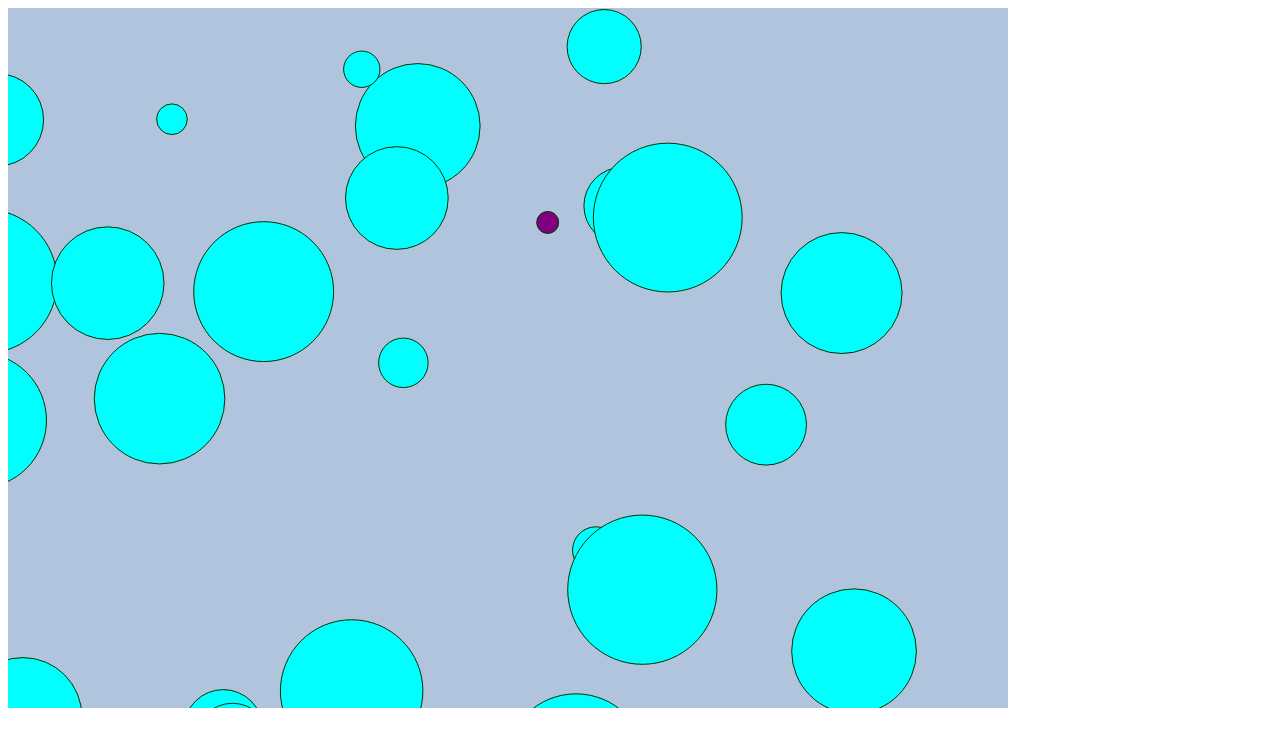
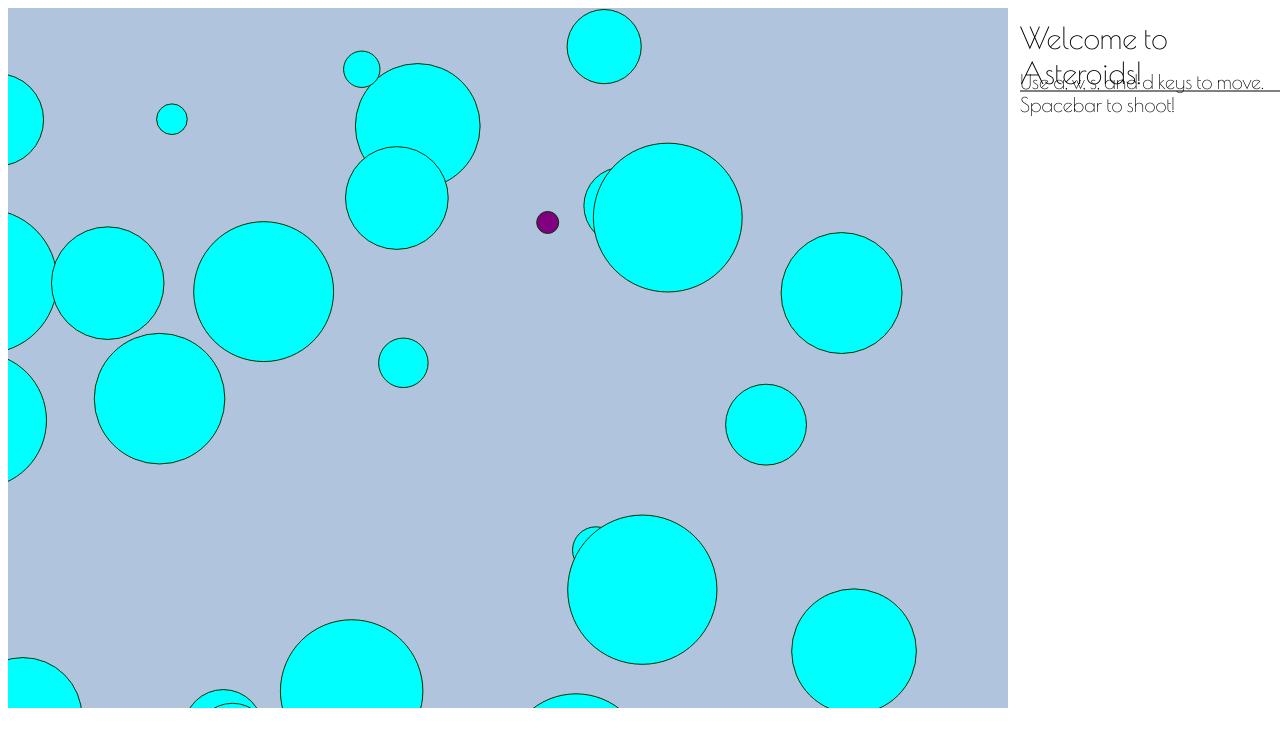
Before and after one commit to Devtron3737/asteroids.js, a plain HTML site: page index.html in a window 1280 px wide. Drawn offline with nearby package versions, Linux system fonts and the light colour scheme.

Commit message:
refactor

```diff
--- /dev/null
+++ b/css/asteroids.css
@@ -0,0 +1,19 @@
+body {
+  font-family: 'Poiret One', cursive;
+}
+
+#welcome {
+  position: absolute;
+  top: 20px;
+  left: 1020px;
+  font-size: 30px;
+  border-bottom: 2px solid grey;
+}
+
+#directions {
+  position: absolute;
+  top: 70px;
+  width: 300px;
+  left: 1020px;
+  font-size: 20px;
+}
--- a/index.html
+++ b/index.html
@@ -1,8 +1,14 @@
 <html>
   <head>
+    <link href='https://fonts.googleapis.com/css?family=Poiret+One' rel='stylesheet' type='text/css'>
+    <link rel="stylesheet" href="./css/asteroids.css" type="text/css">
+  </head>
+
   <body>
     <canvas width="1000" height="700" id="game-canvas"></canvas>
-        <!-- order of scripts matter! script cant rely on script called after it -->
+    <div id='welcome'>Welcome to Asteroids!</div>
+    <div id='directions'>Use a, w, s, and d keys to move. Spacebar to shoot!</div>
+
     <script type="application/javascript" src="lib/util.js"></script>
     <script type="application/javascript" src="lib/movingObject.js"></script>
     <script type="application/javascript" src="lib/keymaster.js"></script>
@@ -20,5 +26,4 @@
       gameView.start()
     </script>
   </body>
-  </head>
 </html>
--- a/lib/asteroid.js
+++ b/lib/asteroid.js
@@ -4,7 +4,6 @@
   }
 
   var Asteroid = Asteroids.Asteroid = function (attributes) {
-      // attributes.game = attributes.game
       attributes.color = Asteroid.COLOR
       attributes.radius = Asteroids.Util.randomRadius()
       attributes.pos = attributes.pos || Asteroids.Util.randomPosition()
@@ -17,7 +16,6 @@
 
   Asteroid.prototype.collideWith = function (otherObject) {
       if (otherObject instanceof Asteroids.Ship) {
-        // this.game.remove(this);
         this.game.ship.relocate();
       } else if (otherObject instanceof Asteroids.Bullet) {
         this.game.remove(this);
--- a/lib/gameView.js
+++ b/lib/gameView.js
@@ -1,7 +1,3 @@
-// Define an Asteroids.GameView class in lib/gameView.js. The GameView should store a Game and a drawing ctx.
-//
-// Write a GameView#start method. It should call setInterval to call Game#moveObjects and Game#draw once every 20ms, say.
-
 (function () {
   if (typeof Asteroids === "undefined") {
     window.Asteroids = {};
@@ -34,7 +30,6 @@
       key(k, function () { ship.power(move); });
     });
 
-    // key("space", function () { ship.fireBullet() });
     key("space", (function () { this.game.fireBullet() }).bind(this));
   };
 
--- a/lib/util.js
+++ b/lib/util.js
@@ -3,9 +3,6 @@
     window.Asteroids = {};
   }
 
-  // wont be making instances of util. Therefore, can
-  // just make it a regular object, with all the utility
-  // methods defined per a key (ex: inherits)
   var Util = Asteroids.Util = {};
 
   Util.inherits = function (ChildClass, ParentClass) {
@@ -15,8 +12,6 @@
     ChildClass.prototype.constructor = ChildClass;
   }
 
-  // should take a velocity, and return a new velocty that is
-  // x times greater (in x n y directions)
   Util.speedMult = function (velocity, multiplier) {
     var xvel = velocity[0] * multiplier
     var yvel = velocity[1] * multiplier
```
Also changed, not shown: lib/ship.js (+0 -13 lines), lib/game.js. Lines whose indentation alone changed are shown as unchanged.
